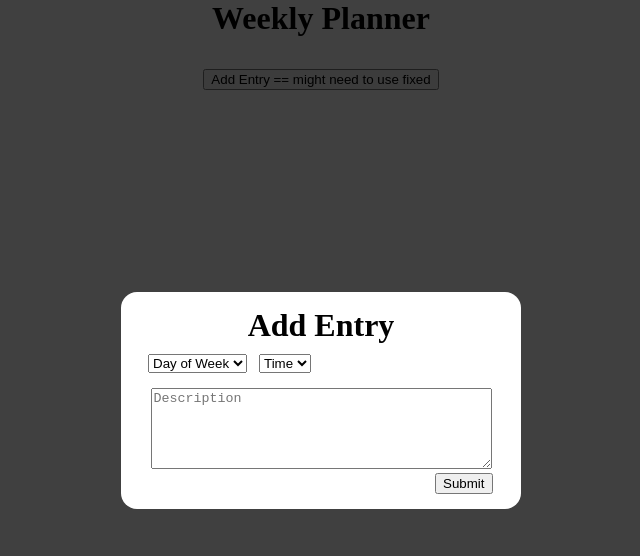
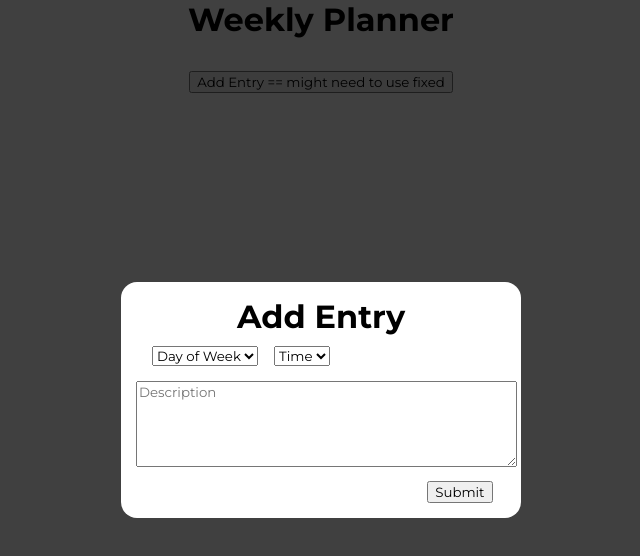
Before and after one commit to francismanalang/week-planner, a website: page index.html in a window 1280 px wide. Shown: the whole page, without its empty margins (319-959 px from the left). Drawn offline with Linux system fonts and the light colour scheme.

Commit message:
I tried really...

```diff
--- a/index.html
+++ b/index.html
@@ -4,7 +4,11 @@
   <meta charset="UTF-8">
   <meta name="viewport" content="width=device-width, initial-scale=1.0">
   <title>Week Planner</title>
+  <link rel="preconnect" href="https://fonts.googleapis.com">
+  <link rel="preconnect" href="https://fonts.gstatic.com" crossorigin>
+  <link href="https://fonts.googleapis.com/css2?family=Montserrat:ital,wght@0,100;0,200;0,300;0,400;0,500;0,600;0,700;0,800;0,900;1,100;1,200;1,300;1,400;1,500;1,600;1,700;1,800;1,900&family=Open+Sans:ital,wght@0,300;0,400;0,500;0,600;0,700;0,800;1,300;1,400;1,500;1,600;1,700;1,800&display=swap" rel="stylesheet">
   <link rel="stylesheet" href="styles.css">
+
 </head>
 <body>
 
@@ -64,7 +68,8 @@
   </div>
   <div class="dark-background">
     <div class="entry-modal">
-      <h1 class="align-center h1-padding">Add Entry</h1>
+      <h1 class="align-center bottom-padding">Add Entry</h1>
+      <form id="form-entry">
         <div class="select row">
           <select name="" id="">
             <option value="Day of Week">Day of Week</option>
@@ -73,12 +78,14 @@
             <option value="Time">Time</option>
           </select>
         </div>
-      <div class="align-center">
-        <textarea name="description" id="" cols="40" rows="5" placeholder="Description"></textarea>
+        <div class="align-center bottom-padding">
+          <textarea name="description" id="description" cols="45" rows="5" placeholder="Description"></textarea>
         </div>
         <div class="submit-button">
           <button>Submit</button>
         </div>
+      </form>
+
     </div>
   </div>
 
--- a/main.js
+++ b/main.js
@@ -0,0 +1,4 @@
+// var newVar = document.querySelector('.submit');
+// function handleSubmit(event) {
+//   newVar.className ='entry-modal'
+// }
--- a/styles.css
+++ b/styles.css
@@ -1,6 +1,7 @@
 * {
   box-sizing: border-box;
   margin: auto;
+  font-family: montserrat, sans-serif;
 }
 
 .container {
@@ -62,9 +63,9 @@
 
 select {
   margin: 0;
-  margin-left: 12px;
+  margin-left: 16px;
 }
 
-.h1-padding {
+.bottom-padding {
   padding-bottom: 10px;
 }
```
Lines whose indentation alone changed are shown as unchanged.
